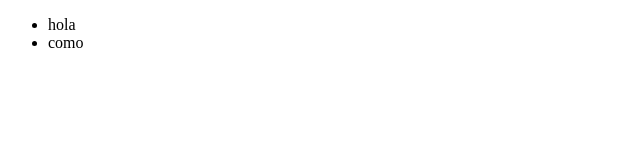
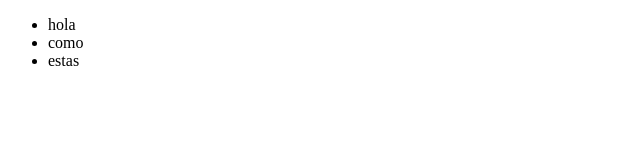
Before and after one commit to anhi1/practicarBranch, a plain HTML site: page index.html in a window 1280 px wide. Shown: the full height of the page, 0-640 px from the left. Drawn offline with Linux system fonts and the light colour scheme.

Commit message:
agregue estas

```diff
--- a/index.html
+++ b/index.html
@@ -9,6 +9,7 @@
     <ul>
         <li>hola</li>
         <li>como</li>
+        <li>estas</li>
     </ul>
 </body>
 </html>
```
